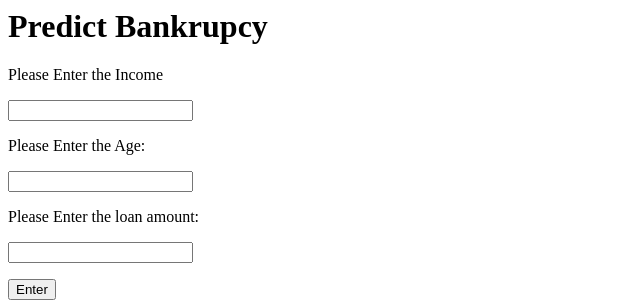
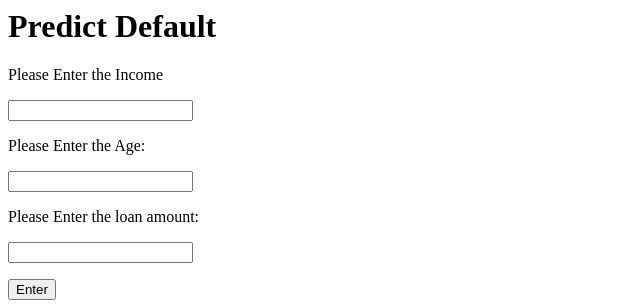
Before and after one commit to LinHui33/BC3409_2022_Assignment_Heroku, a Flask app: page / in a window 1280 px wide. Shown: the top 304 px of the page, without its empty margins (0-640 px from the left). Run offline with Flask 2, Linux system fonts and the light colour scheme.

Commit message:
Update index.html

```diff
--- a/templates/index.html
+++ b/templates/index.html
@@ -1,7 +1,7 @@
 <html>
     <body>
-        <h1>Predict Bankrupcy</h1>
-        <form action="http://127.0.0.1:5000/" method="post">
+        <h1>Predict Default</h1>
+        <form action="/" method="post">
             <p>Please Enter the Income </p>
             <p><input type="number" step= 100 name = "income"></p>
             <p>Please Enter the Age: </p>
```
